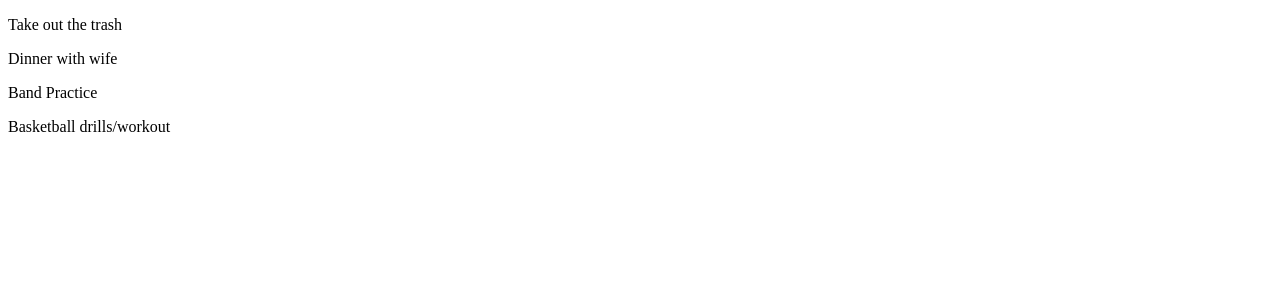
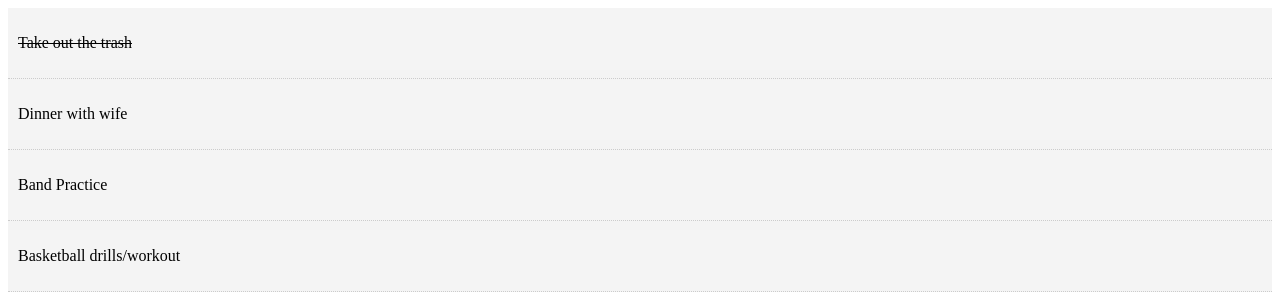
Before and after one commit to karljosebuena/react-crashcourse, a React (Create React App) app: page / in a window 1280 px wide. Shown: the top 300 px of the page. Built offline with nearby package versions, Linux system fonts and the light colour scheme.

Commit message:
Introduction to styling component

```diff
--- a/src/App.js
+++ b/src/App.js
@@ -7,22 +7,22 @@
       {
         id: 1,
         title: 'Take out the trash',
-        completd: false
+        completed: true
       },
       {
         id: 2,
         title: 'Dinner with wife',
-        completd: false
+        completed: false
       },
       {
         id: 3,
         title: 'Band Practice',
-        completd: false
+        completed: false
       },
       {
         id: 4,
         title: 'Basketball drills/workout',
-        completd: false
+        completed: false
       }
     ]
   }
--- a/src/components/TodoItem.js
+++ b/src/components/TodoItem.js
@@ -1,9 +1,18 @@
 import React, { Component } from 'react'
 import PropTypes from 'prop-types';
 export class TodoItem extends Component {
+    getStyle = () => {
+        return {
+            background: '#f4f4f4f4',
+            padding: '10px',
+            borderBottom: '1px #ccc dotted',
+            textDecoration: this.props.todo.completed ? 'line-through' : 'none'
+        }
+    }
+
     render() {
         return (
-            <div>
+            <div style={this.getStyle()}>
                 <p>{this.props.todo.title}</p>
             </div>
         )
```
Also changed, not shown: 1 other file (tests, documents, lock files or other folders).
